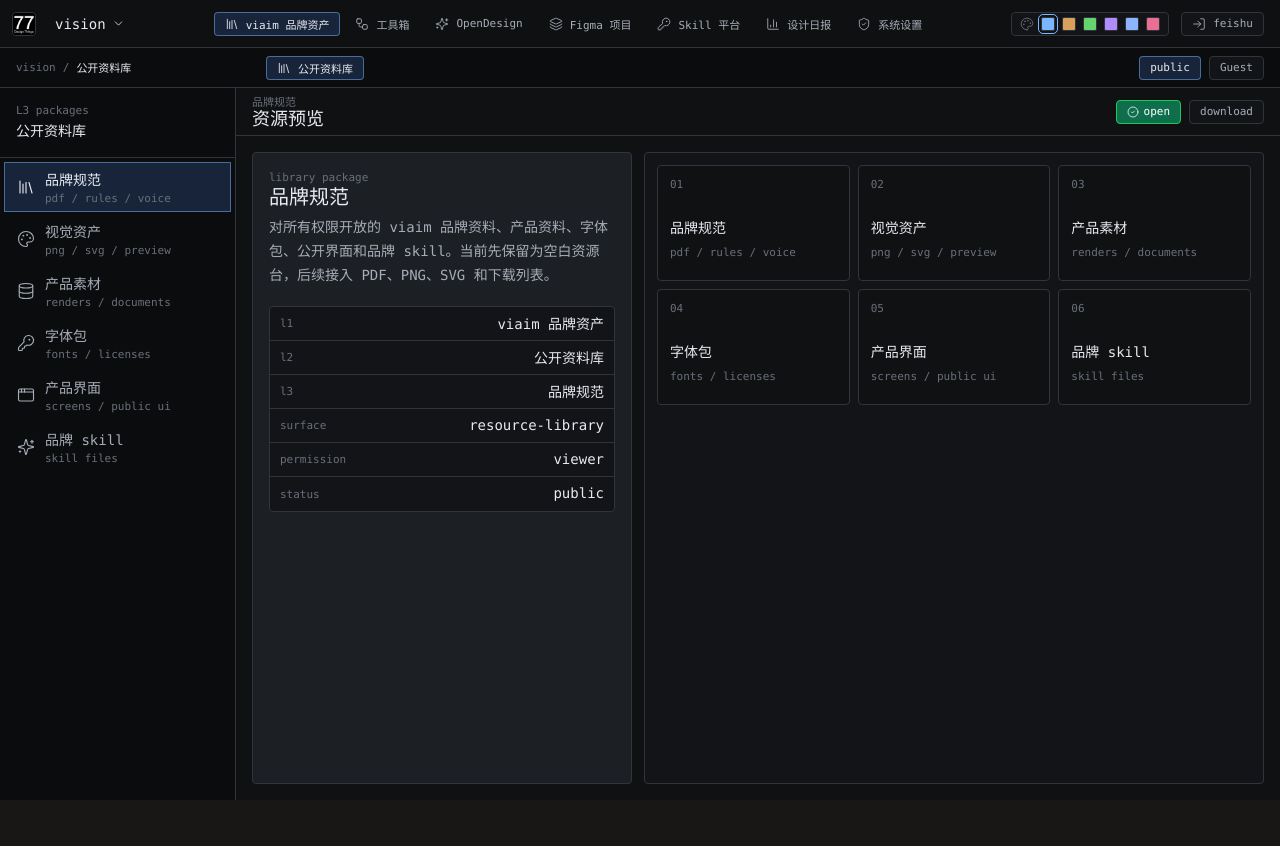
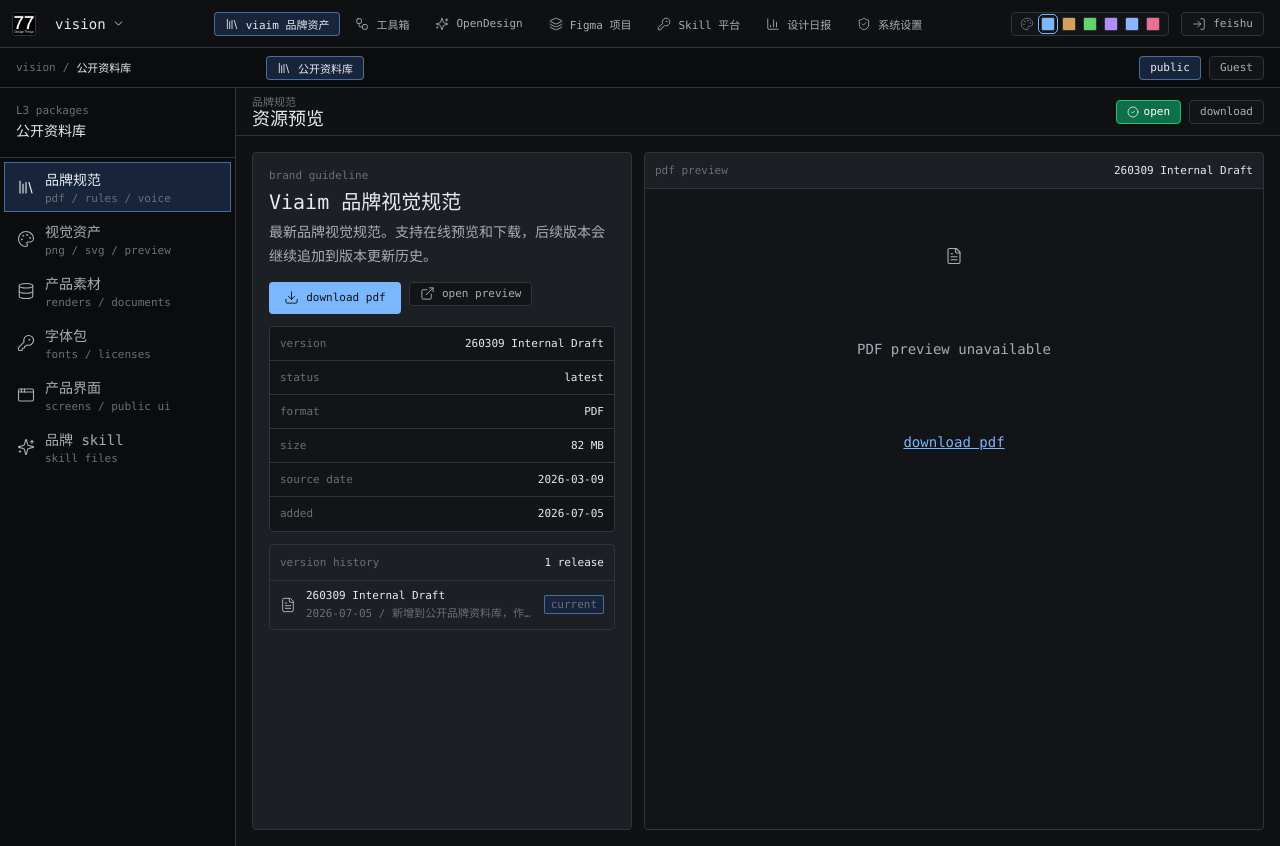
Before and after one commit to neoedon/vision-design-platform, a React (Vite) app: page / in a window 1280 px wide. Before the commit the page ends 800 px from the top, so only its background shows below. Built offline with nearby package versions, Linux system fonts and the light colour scheme.

Commit message:
Add brand guideline asset preview

```diff
--- a/src/App.tsx
+++ b/src/App.tsx
@@ -8,6 +8,9 @@
   ChevronDown,
   Copy,
   Database,
+  Download,
+  ExternalLink,
+  FileText,
   Folder,
   KeyRound,
   Layers3,
@@ -103,6 +106,32 @@
 const ACTIVE_THEME_STORAGE_KEY = "vision-design-platform.active-theme.ui3.ghostty.v2";
 const DEFAULT_THEME_ID: ThemePresetId = "ghostty-carbon";
 const TEAM_ICON_SRC = `${import.meta.env.BASE_URL}team-icon.png`;
+const BRAND_GUIDELINE_PDF_SRC = `${import.meta.env.BASE_URL}brand-assets/viaim-visual-guidelines-260309-internal-draft.pdf`;
+
+const brandGuidelineAsset = {
+  id: "viaim-visual-guidelines-260309",
+  title: "Viaim 品牌视觉规范",
+  version: "260309 Internal Draft",
+  status: "latest",
+  format: "PDF",
+  size: "82 MB",
+  owner: "viaim brand",
+  updatedAt: "2026-07-05",
+  sourceDate: "2026-03-09",
+  href: BRAND_GUIDELINE_PDF_SRC,
+  summary:
+    "最新品牌视觉规范。支持在线预览和下载，后续版本会继续追加到版本更新历史。",
+};
+
+const brandGuidelineVersions = [
+  {
+    version: "260309 Internal Draft",
+    date: "2026-07-05",
+    status: "current",
+    note: "新增到公开品牌资料库，作为当前最新品牌视觉规范。",
+    href: BRAND_GUIDELINE_PDF_SRC,
+  },
+];
 
 const monoStack =
   "SF Mono, ui-monospace, SFMono-Regular, Menlo, Monaco, Consolas, Liberation Mono, monospace";
@@ -1530,6 +1559,10 @@
       );
     }
 
+    if (activeRoute.surface === "resource-library") {
+      return <BrandResourceWorkbench activePackage={activePackage} />;
+    }
+
     if (activeRoute.surface === "appearance-settings") {
       return (
         <SettingsPanel
@@ -1777,6 +1810,102 @@
             <small>{item.note}</small>
           </div>
         ))}
+      </section>
+    </div>
+  );
+}
+
+type BrandResourceWorkbenchProps = {
+  activePackage: L3Package;
+};
+
+function BrandResourceWorkbench({ activePackage }: BrandResourceWorkbenchProps) {
+  if (activePackage.id !== "brand-guidelines") {
+    return (
+      <RoutePlaceholder
+        activePackage={activePackage}
+        route={getRouteById("brand-assets.public-library")}
+      />
+    );
+  }
+
+  return (
+    <div className="resourceWorkbench">
+      <section className="resourceDetailPanel">
+        <header className="resourceHeader">
+          <span className="sectionKicker">brand guideline</span>
+          <h2>{brandGuidelineAsset.title}</h2>
+          <p>{brandGuidelineAsset.summary}</p>
+        </header>
+
+        <div className="resourceActions">
+          <a
+            className="primaryButton"
+            href={brandGuidelineAsset.href}
+            download="Viaim 260309 Internal Draft.pdf"
+          >
+            <Download size={15} />
+            <span>download pdf</span>
+          </a>
+          <a
+            className="barButton"
+            href={brandGuidelineAsset.href}
+            rel="noreferrer"
+            target="_blank"
+          >
+            <ExternalLink size={15} />
+            <span>open preview</span>
+          </a>
+        </div>
+
+        <div className="resourceMetaGrid">
+          <InspectorRow label="version" value={brandGuidelineAsset.version} />
+          <InspectorRow label="status" value={brandGuidelineAsset.status} />
+          <InspectorRow label="format" value={brandGuidelineAsset.format} />
+          <InspectorRow label="size" value={brandGuidelineAsset.size} />
+          <InspectorRow label="source date" value={brandGuidelineAsset.sourceDate} />
+          <InspectorRow label="added" value={brandGuidelineAsset.updatedAt} />
+        </div>
+
+        <section className="versionHistory" aria-label="Version history">
+          <header>
+            <span>version history</span>
+            <strong>{brandGuidelineVersions.length} release</strong>
+          </header>
+          <div className="versionList">
+            {brandGuidelineVersions.map((item) => (
+              <a className="versionItem" href={item.href} key={item.version}>
+                <FileText size={16} />
+                <span>
+                  <strong>{item.version}</strong>
+                  <small>{item.date} / {item.note}</small>
+                </span>
+                <i>{item.status}</i>
+              </a>
+            ))}
+          </div>
+        </section>
+      </section>
+
+      <section className="pdfPreviewPanel">
+        <header>
+          <span>pdf preview</span>
+          <strong>{brandGuidelineAsset.version}</strong>
+        </header>
+        <object
+          aria-label={brandGuidelineAsset.title}
+          className="pdfFrame"
+          data={brandGuidelineAsset.href}
+          type="application/pdf"
+        >
+          <div className="pdfFallback">
+            <FileText size={18} />
+            <span>PDF preview unavailable</span>
+            <a href={brandGuidelineAsset.href} download="Viaim 260309 Internal Draft.pdf">
+              download pdf
+            </a>
+          </div>
+        </object>
       </section>
     </div>
   );
--- a/src/styles.css
+++ b/src/styles.css
@@ -816,6 +816,195 @@
   font-weight: 400;
 }
 
+.previewCell[data-active="true"] {
+  border-color: var(--accent-border);
+  background:
+    linear-gradient(to right, var(--grid-line) 0, transparent 0.5px),
+    var(--nav-active-bg);
+}
+
+.resourceWorkbench {
+  display: grid;
+  grid-template-columns: minmax(300px, 380px) minmax(0, 1fr);
+  gap: 12px;
+  min-height: 100%;
+  padding: 16px;
+}
+
+.resourceDetailPanel,
+.pdfPreviewPanel,
+.versionHistory {
+  border: var(--stroke-width) solid var(--border);
+  border-radius: var(--radius-panel);
+  background: var(--surface-raised);
+}
+
+.resourceDetailPanel {
+  display: grid;
+  align-content: start;
+  gap: 12px;
+  min-width: 0;
+  padding: 16px;
+}
+
+.resourceHeader {
+  display: grid;
+  gap: 8px;
+  min-width: 0;
+}
+
+.resourceHeader h2 {
+  margin: 0;
+  color: var(--text);
+  font-size: 20px;
+  font-weight: 400;
+  line-height: 1.2;
+}
+
+.resourceHeader p {
+  margin: 0;
+  color: var(--text-secondary);
+  line-height: 1.7;
+}
+
+.resourceActions {
+  display: flex;
+  flex-wrap: wrap;
+  gap: 8px;
+  min-width: 0;
+}
+
+.resourceActions a {
+  text-decoration: none;
+}
+
+.resourceMetaGrid {
+  display: grid;
+  overflow: hidden;
+  border: var(--stroke-width) solid var(--border);
+  border-radius: var(--radius-control);
+  background: var(--surface-soft);
+}
+
+.versionHistory {
+  overflow: hidden;
+}
+
+.versionHistory > header,
+.pdfPreviewPanel > header {
+  display: flex;
+  align-items: center;
+  justify-content: space-between;
+  gap: 12px;
+  min-height: 36px;
+  padding: 0 10px;
+  border-bottom: var(--stroke-width) solid var(--border);
+}
+
+.versionHistory > header span,
+.pdfPreviewPanel > header span {
+  color: var(--muted);
+  font-size: 11px;
+  font-variant-caps: all-small-caps;
+}
+
+.versionHistory > header strong,
+.pdfPreviewPanel > header strong {
+  overflow: hidden;
+  color: var(--text);
+  font-size: 11px;
+  font-weight: 400;
+  text-overflow: ellipsis;
+  white-space: nowrap;
+}
+
+.versionList {
+  display: grid;
+}
+
+.versionItem {
+  display: grid;
+  grid-template-columns: 16px minmax(0, 1fr) auto;
+  align-items: center;
+  gap: 10px;
+  min-height: 46px;
+  padding: 8px 10px;
+  color: var(--text-secondary);
+  border-bottom: var(--stroke-width) solid var(--border);
+  text-decoration: none;
+}
+
+.versionItem:last-child {
+  border-bottom: 0;
+}
+
+.versionItem:hover {
+  color: var(--text);
+  background: var(--nav-hover-bg);
+}
+
+.versionItem span {
+  display: grid;
+  gap: 3px;
+  min-width: 0;
+}
+
+.versionItem strong,
+.versionItem small {
+  overflow: hidden;
+  text-overflow: ellipsis;
+  white-space: nowrap;
+}
+
+.versionItem strong {
+  color: var(--text);
+  font-size: 11px;
+  font-weight: 400;
+}
+
+.versionItem small,
+.versionItem i {
+  color: var(--muted);
+  font-size: 11px;
+  font-style: normal;
+}
+
+.versionItem i {
+  padding: 2px 6px;
+  border: var(--stroke-width) solid var(--accent-border);
+  border-radius: var(--radius-tiny);
+  background: var(--nav-active-bg);
+}
+
+.pdfPreviewPanel {
+  display: grid;
+  grid-template-rows: auto minmax(0, 1fr);
+  min-width: 0;
+  overflow: hidden;
+}
+
+.pdfFrame {
+  width: 100%;
+  height: 100%;
+  min-height: 640px;
+  border: 0;
+  background: var(--surface-soft);
+}
+
+.pdfFallback {
+  display: grid;
+  place-items: center;
+  gap: 8px;
+  min-height: 320px;
+  color: var(--text-secondary);
+  padding: 24px;
+  text-align: center;
+}
+
+.pdfFallback a {
+  color: var(--accent);
+}
+
 .inspectorPanel {
   display: grid;
   align-content: start;
@@ -1864,6 +2053,7 @@
 
   .l3Workspace,
   .emptyWorkbench,
+  .resourceWorkbench,
   .sliceFieldGrid {
     grid-template-columns: 1fr;
   }
```
Also changed, not shown: 1 other file (tests, documents, lock files or other folders).
